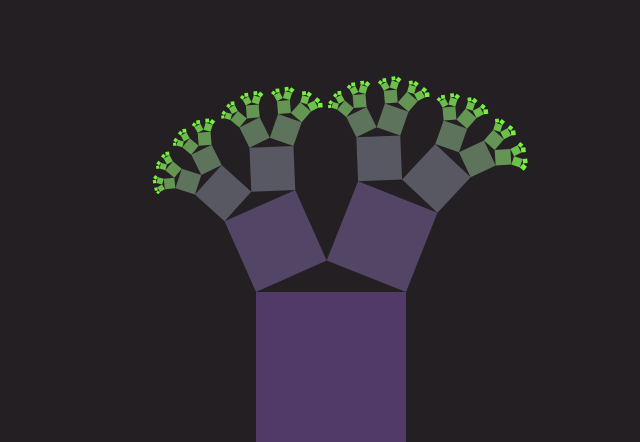
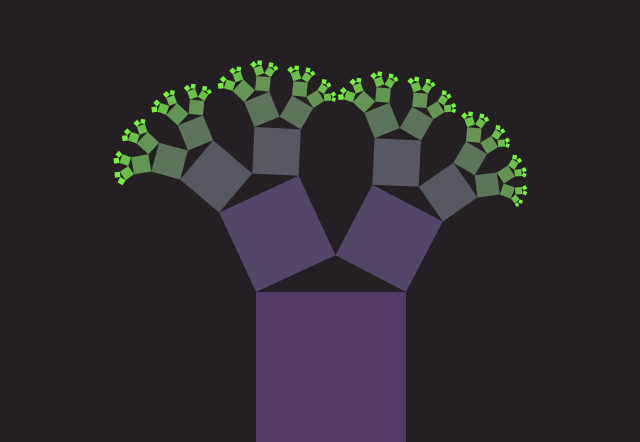
Before and after one commit to CloudBop/svg-filter-animations-react-spring, a React (Create React App) app: page / in a window 1280 px wide. Shown: the part 7862-8304 px from the top of the page, without its empty margins (325-965 px from the left). Built offline with nearby package versions, Linux system fonts and the light colour scheme.

Commit message:
+ raf to trigger animations

```diff
--- a/src/Components/FractalTree/FractalContainer.js
+++ b/src/Components/FractalTree/FractalContainer.js
@@ -5,9 +5,15 @@ import FractalTreeFrame from './FractalTreeFrame'
 export const { innerHeight, innerWidth } = window
 
 export default function FractalContainer() {
+  const [time, setTime] = useState(Date.now())
   const [mousePosition, setMousePosition] = useState({
     x: innerWidth / 2,
     y: innerHeight / 2,
+  })
+
+  window.requestAnimationFrame(() => {
+    // Update time to trigger a re-render
+    setTime(Date.now())
   })
 
   return (
@@ -16,7 +22,7 @@ export default function FractalContainer() {
       onMouseMove={({ clientX: x, clientY: y }) =>
         setMousePosition({ x, y })
       }
-      time={Date.now()}
+      time={time}
     />
   )
 }
```
